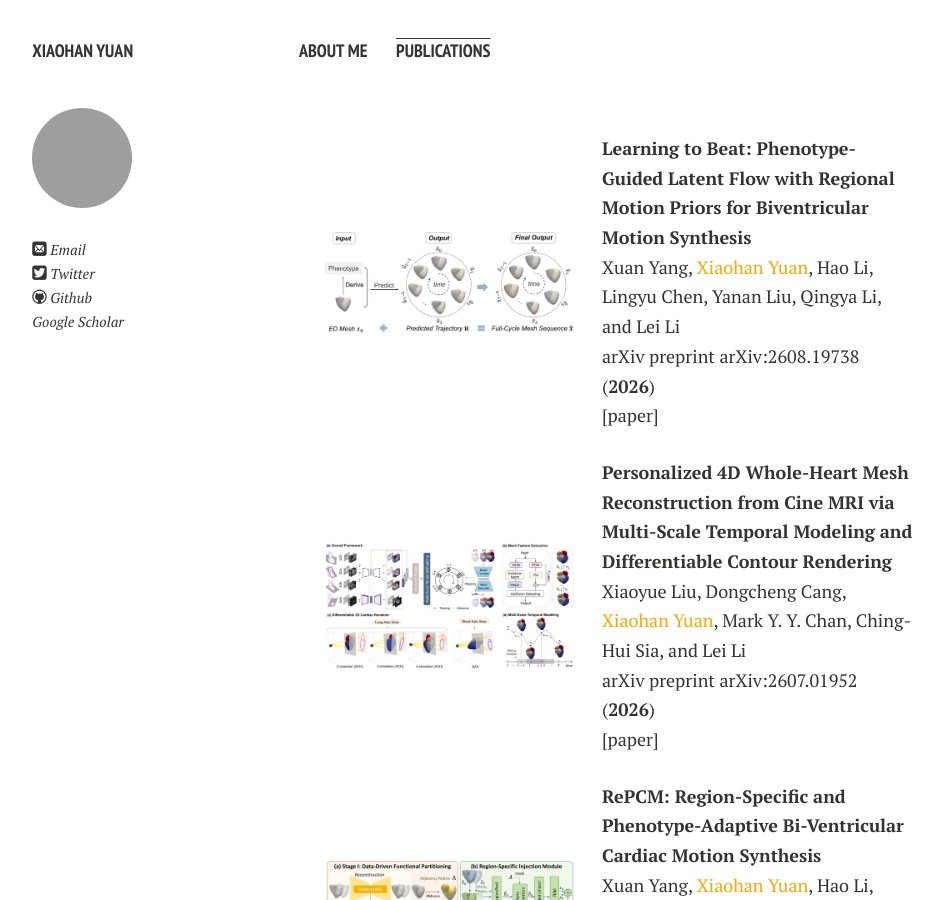
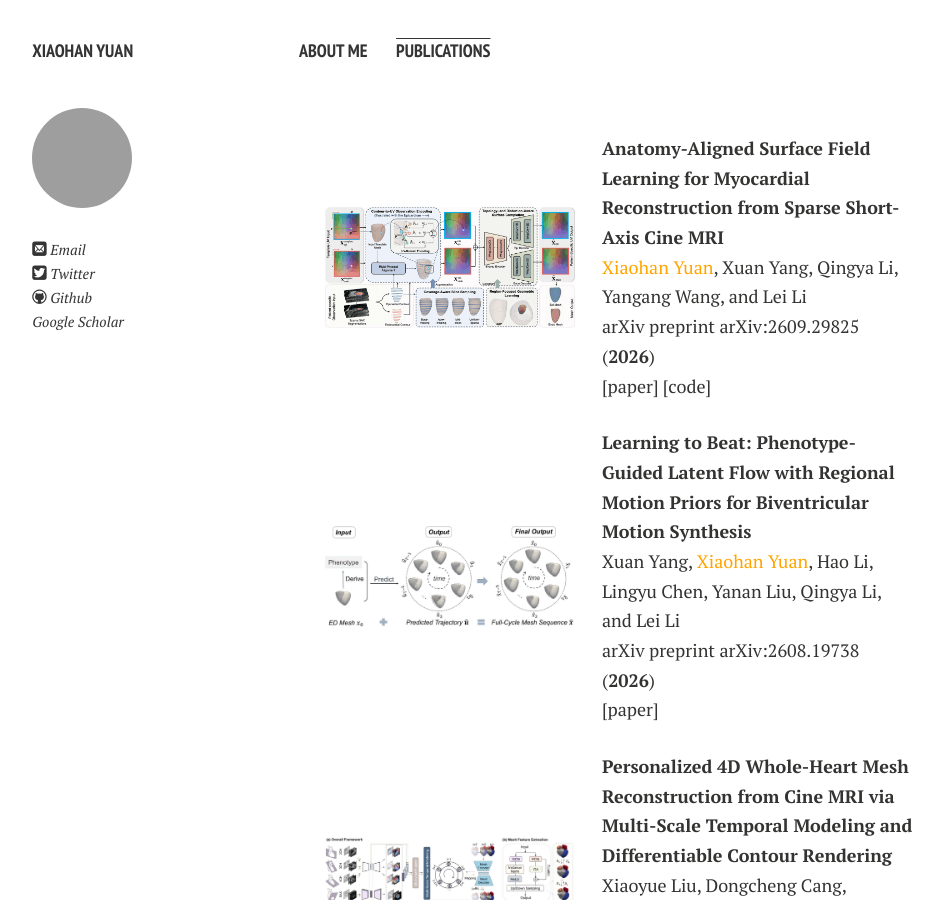
Before and after one commit to yuan-xiaohan/yuan-xiaohan.github.io, a Jekyll site: the page built from publications.md, in a window 1280 px wide and 900 px high. Shown: the whole window, without its empty margins (21-964 px from the left). Built offline with Jekyll 4.4.1, drawn with Linux system fonts in a browser that asks for light colours; nearby versions of some CDN libraries; comment, search, counter and statistics services are not loaded; a style sheet for code colours, icons or effects is not loaded.

Commit message:
Add anatomy-aligned myocardial reconstruction paper

```diff
--- a/publications.md
+++ b/publications.md
@@ -19,6 +19,16 @@ table {
   <!-- <colgroup>
     <col style="width: 250px;">
   </colgroup> -->
+
+<tr><!-- ARXIV26-SAX2MYOSURF -->
+  <td style="text-align: center;"><img src="/images/publications/sax2myosurf26.gif"></td>
+
+  <td>
+  <strong>Anatomy-Aligned Surface Field Learning for Myocardial Reconstruction from Sparse Short-Axis Cine MRI</strong><br>
+  <font color="orange">Xiaohan Yuan</font>, Xuan Yang, Qingya Li, Yangang Wang, and Lei Li<br>arXiv preprint arXiv:2609.29825 (<strong>2026</strong>)<br>
+  <a href="https://arxiv.org/abs/2609.29825" target="_blank">[paper]</a> <a href="https://github.com/yuan-xiaohan/SAX2MyoSurf" target="_blank">[code]</a>
+  </td>
+</tr>
 
 <tr><!-- ARXIV26-LTB -->
   <td style="text-align: center;"><img src="/images/publications/learning-to-beat26.jpg"></td>
```
Also changed, not shown: images/publications/sax2myosurf26.gif (added).
